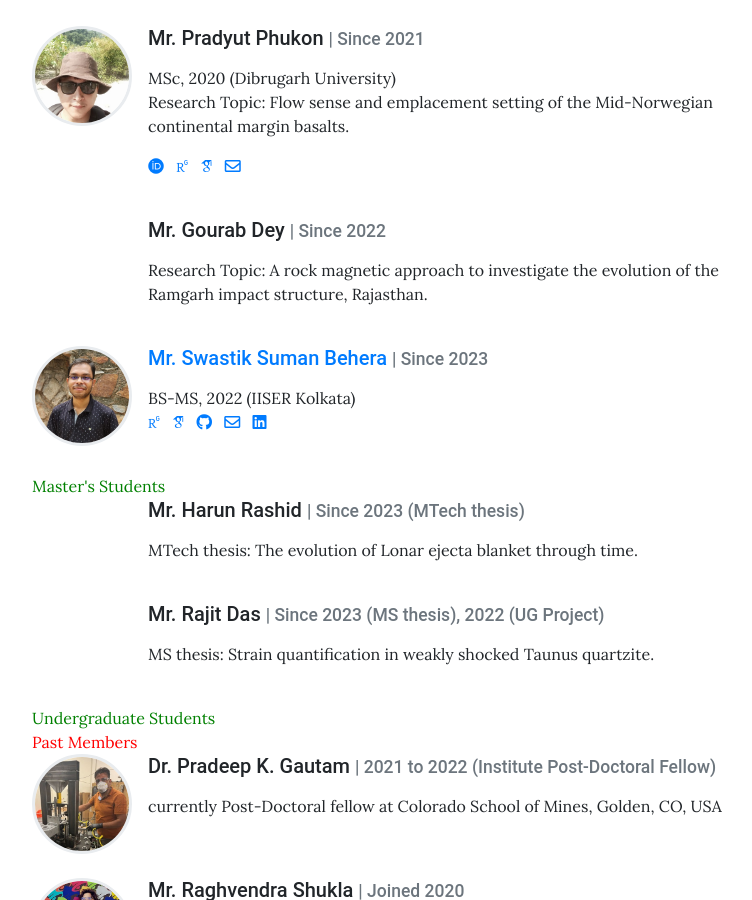
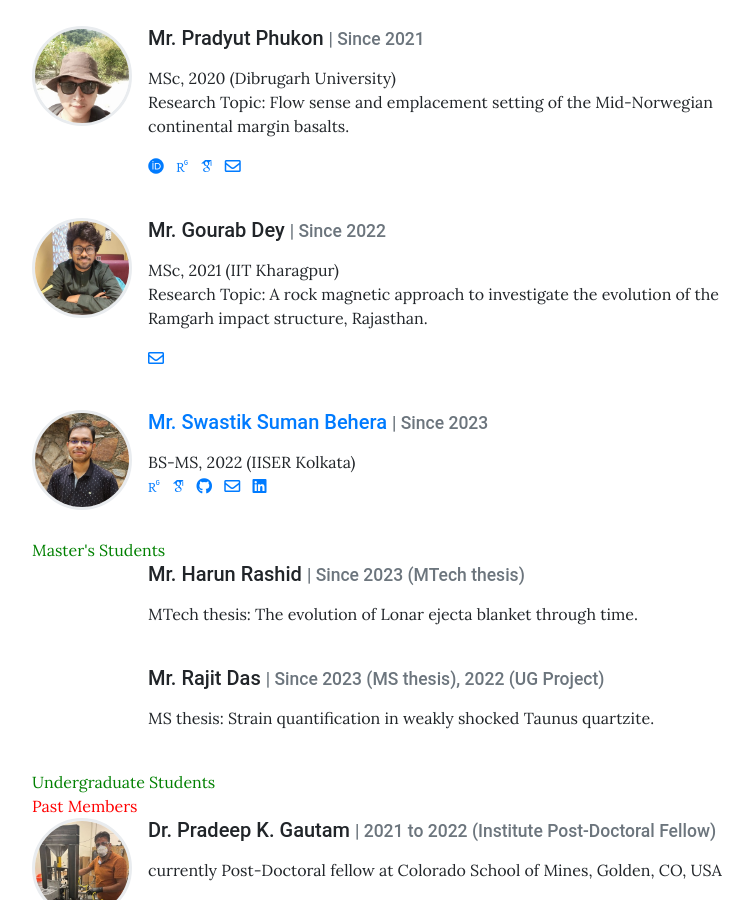
Before and after one commit to swastiksumanbehera/asg_iitk, a Jekyll site: the page built from pages/team.md, in a window 1280 px wide and 900 px high, scrolled down 961 px. Shown: the whole window, without its empty margins (240-992 px from the left). Built offline with Jekyll 4.4.1, drawn with Linux system fonts in a browser that asks for light colours; some web fonts are replaced.

Commit message:
Update team.yml

```diff
--- a/_data/team.yml
+++ b/_data/team.yml
@@ -71,6 +71,9 @@
   status: current
   role: PhD
   duration: Since 2022
+  qualification: MSc, 2021 (IIT Kharagpur)
+  email: gourabdey@gmail.com
+  image: assets/theme/images/gourabD.jpg
   #image:
   researchT: >
     Research Topic: A rock magnetic approach to investigate the evolution of the Ramgarh impact structure, Rajasthan.
```
